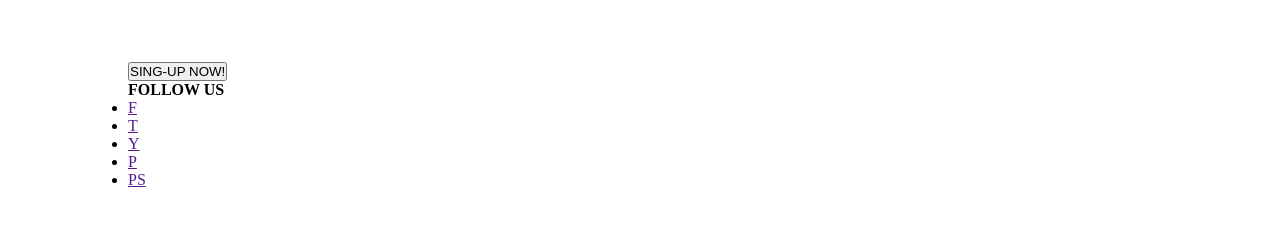
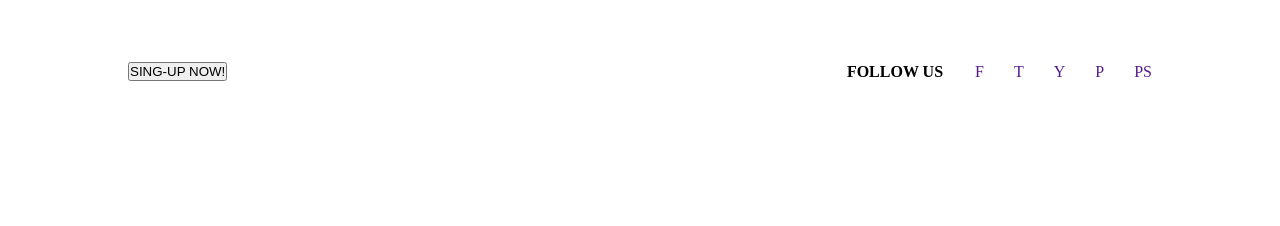
Before and after one commit to leonardopalluzzi/react-dc-comics, a React (Vite) app in the folder react-dc-comics/: page / in a window 1280 px wide. Shown: the part 566-792 px from the top of the page. Built offline with nearby package versions, Linux system fonts and the light colour scheme.

Commit message:
add bottom footer base structure

```diff
--- a/react-dc-comics/src/components/Footer.jsx
+++ b/react-dc-comics/src/components/Footer.jsx
@@ -3,10 +3,10 @@ export default function Footer() {
     return (
         <footer id="site_footer">
             <section id="top_footer">
-                <div className="container">
+                <div className="container d-flex">
 
 
-                    <div className="left_footer">
+                    <div className="left_footer d-flex">
                         <dl>
                             <dt>DC COMICS</dt>
                             <dd>Characters</dd>
@@ -56,11 +56,11 @@ export default function Footer() {
             </section>
 
             <section id="bottom_footer">
-                <div className="container">
+                <div className="container d-flex">
                     <button className="btn">SING-UP NOW!</button>
-                    <div className="social_icons">
+                    <div className="social_icons d-flex">
                         <h4>FOLLOW US</h4>
-                        <ul>
+                        <ul className="d-flex">
                             <li><a href="">F</a></li>
                             <li><a href="">T</a></li>
                             <li><a href="">Y</a></li>
--- a/react-dc-comics/src/index.css
+++ b/react-dc-comics/src/index.css
@@ -20,6 +20,10 @@
 
 .col-6 {
   width: 50%;
+}
+
+.d-flex {
+  display: flex;
 }
 
 /* #region header  */
@@ -68,14 +72,38 @@
   }
 
   .left_footer {
-    display: flex;
     gap: 50px;
   }
 
   .container {
-    display: flex;
+
     justify-content: space-between;
   }
+}
+
+#bottom_footer {
+  .container {
+    align-items: center;
+    justify-content: space-between;
+  }
+
+  .social_icons {
+    h4 {
+      margin-right: 2rem;
+    }
+
+    ul {
+      list-style: none;
+      gap: 30px;
+
+      a {
+        text-decoration: none;
+      }
+    }
+  }
+
+
+
 }
 
 
```
